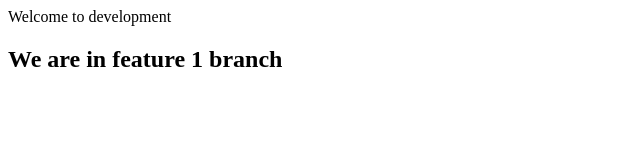
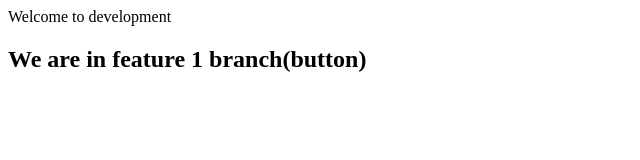
Before and after one commit to geekynewbie142/localrepo, a plain HTML site: page index.html in a window 1280 px wide. Shown: the whole page, without its empty margins (0-640 px from the left). Drawn offline with Linux system fonts and the light colour scheme.

```diff
--- a/index.html
+++ b/index.html
@@ -1,2 +1,2 @@
 <p>Welcome to development</p>
-<h2>We are in feature 1 branch</h2>
+<h2>We are in feature 1 branch(button)</h2>
```
